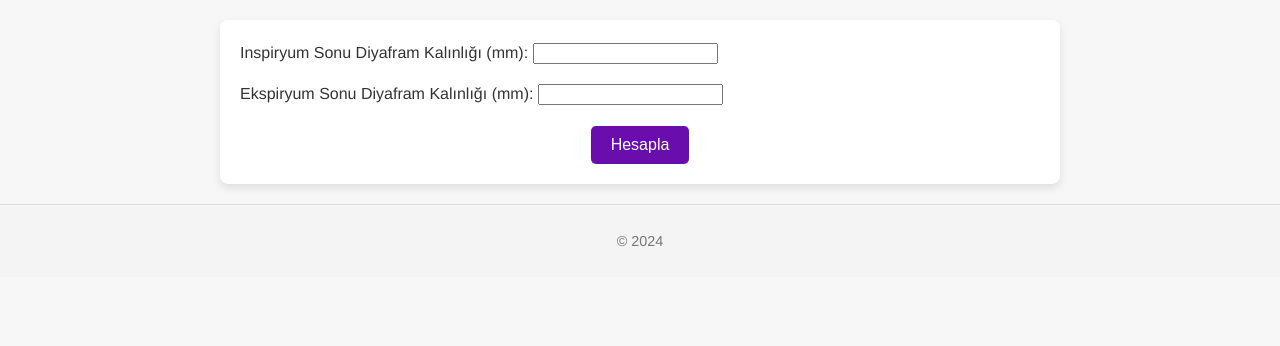
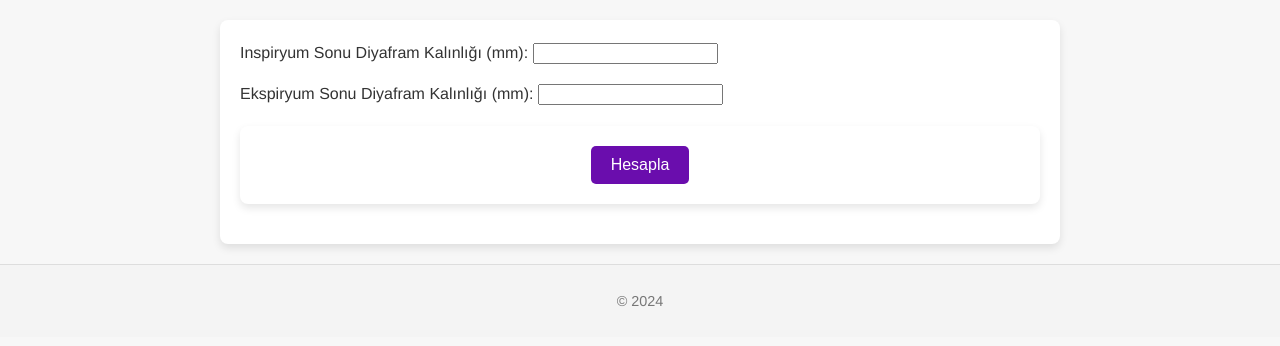
Before and after one commit to MuMSuZ/niv, a Flask app: page /nivsure in a window 1280 px wide. Shown: the part 184-530 px from the top of the page. Run offline with Flask 3, Linux system fonts and the light colour scheme.

Commit message:
Update styles.css

```diff
--- a/static/styles.css
+++ b/static/styles.css
@@ -68,6 +68,12 @@ nav ul li a:hover {
     display: flex;
     justify-content: center; /* Ortalar */
     margin-top: 20px;
+    background-color: white;
+    border-radius: 8px;
+    box-shadow: 0 4px 8px rgba(0,0,0,0.1);
+    padding: 20px;
+    margin: 20px auto;
+    max-width: 800px;
 }
 
 footer {
```
